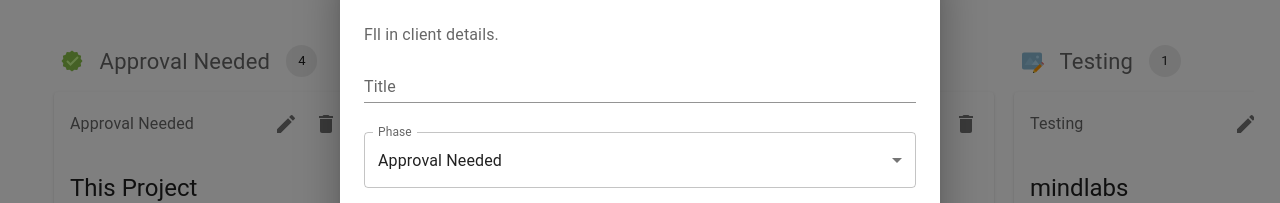
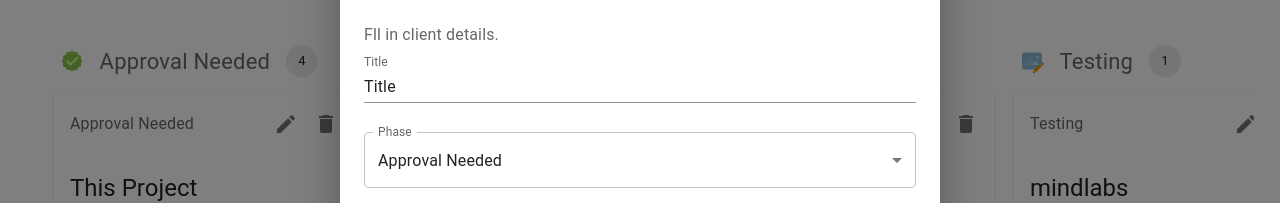
Before and after one commit to diivi/mgmt-dashboard, a Next.js app: page / in a window 1280 px wide. Both pictures are taken after a click on the button "ADD A NEW CLIENT". Shown: the part 174-377 px from the top of the page. Built offline with nearby package versions, Linux system fonts and the light colour scheme.

Commit message:
localstorage and add card to category

```diff
--- a/components/NewCard.jsx
+++ b/components/NewCard.jsx
@@ -15,36 +15,33 @@ import Typography from "@mui/material/Typography";
 import AdapterDateFns from "@mui/lab/AdapterDateFns";
 import LocalizationProvider from "@mui/lab/LocalizationProvider";
 import DatePicker from "@mui/lab/DatePicker";
+import moment from "moment";
 import { useState } from "react";
 
 export default function NewCard(props) {
-  const [title, setTitle] = useState("");
-  const [phase, setPhase] = useState("");
+  const [title, setTitle] = useState("Title");
+  const [phase, setPhase] = useState("Approval Needed");
   const [description, setDescription] = useState("Additional information");
   const [completion, setCompletion] = useState(0);
-  const [startDate, setStartDate] = useState("12/12/2021");
-  const [endDate, setEndDate] = useState("12/12/2021");
+  const [startDate, setStartDate] = useState(new Date());
+  const [endDate, setEndDate] = useState(new Date());
   const [owner, setOwner] = useState("");
 
   const handleAdd = () => {
-    console.log(
+    const task = {
       title,
       phase,
       description,
-      completion,
-      startDate,
-      endDate,
-      owner
-    );
+      percentageComplete: completion,
+      startDate: moment(startDate).format("YYYY-MM-DD"),
+      endDate: moment(endDate).format("YYYY-MM-DD"),
+      owner,
+    };
+    props.addTask(task);
   };
 
   return (
-    <Dialog
-      open={props.open}
-      onClose={props.handleClose}
-      fullWidth={true}
-      minWidth="lg"
-    >
+    <Dialog open={props.open} onClose={props.handleClose} fullWidth={true}>
       <DialogTitle>Add Client</DialogTitle>
       <DialogContent>
         <DialogContentText>Fll in client details.</DialogContentText>
@@ -55,6 +52,7 @@ export default function NewCard(props) {
           label="Title"
           type="text"
           fullWidth
+          defaultValue={title}
           variant="standard"
           onChange={(event) => setTitle(event.target.value)}
         />
@@ -66,7 +64,7 @@ export default function NewCard(props) {
               id="phase-select"
               label="Phase"
               onChange={(event) => setPhase(event.target.value)}
-              defaultValue={"Approval Needed"}
+              defaultValue={phase}
             >
               <MenuItem value={"Approval Needed"}>Approval Needed</MenuItem>
               <MenuItem value={"Todo"}>Todo</MenuItem>
--- a/components/Task.jsx
+++ b/components/Task.jsx
@@ -52,7 +52,7 @@ export default function Task(props) {
             <Box sx={{ width: "100%" }}>
               <LinearProgress
                 variant="determinate"
-                value={props.task.percentageComplete}
+                value={parseInt(props.task.percentageComplete)}
                 sx={{
                   height: "6px",
                   marginTop: "5px",
@@ -75,7 +75,9 @@ export default function Task(props) {
               <Stack direction="row" spacing={1}>
                 <Typography variant="subtitle1">
                   {/* {`${props.task.endDate.diff(props.task.startDate, "days")} days`} */}
-                  {`${moment(props.task.startDate).format("MMM DD")} - ${moment(props.task.endDate).format("MMM DD")}`}
+                  {`${moment(props.task.startDate).format("MMM DD")} - ${moment(
+                    props.task.endDate
+                  ).format("MMM DD")}`}
                 </Typography>
               </Stack>
             </div>
--- a/components/TaskCollection.jsx
+++ b/components/TaskCollection.jsx
@@ -14,6 +14,7 @@ import {
 } from "react-icons/fc";
 
 export default function TaskCollection(props) {
+  // fix loading error
   const [winReady, setwinReady] = useState(false);
   useEffect(() => {
     setwinReady(true);
--- a/pages/index.jsx
+++ b/pages/index.jsx
@@ -4,17 +4,36 @@ import TaskCollection from "../components/TaskCollection";
 import Button from "@mui/material/Button";
 import { DragDropContext } from "react-beautiful-dnd";
 import initData from "../data/data.js";
-import { useState, useEffect } from "react";
+import { useState, useEffect,useRef } from "react";
 import NewCard from "../components/newCard";
 
 export default function Home() {
   const [appState, setAppState] = useState(initData);
+  const isFirstRun = useRef(true);
+
+  useEffect(() => {
+    // dont set app state on first render but on every render anfterwards
+    if (isFirstRun.current) {
+      isFirstRun.current = false;
+      return;
+    }
+    localStorage.setItem("appState", JSON.stringify(appState));
+  }, [appState]);
+
+  useEffect(() => {
+    const appState = JSON.parse(localStorage.getItem("appState"));
+    if (appState) {
+      setAppState(appState);
+    }
+  }, []);
 
   const onDragEnd = (result) => {
     const { destination, source, draggableId } = result;
+    // if dropped anywhere outside doppables
     if (!destination) {
       return;
     }
+    // if dropped in same column at same position
     if (
       destination.droppableId === source.droppableId &&
       destination.index === source.index
@@ -27,6 +46,7 @@ export default function Home() {
     const endCategory = appState.categories.find(
       (c) => c.name === destination.droppableId
     );
+    //handle reordering
     if (startCategory === endCategory) {
       const newOrder = Array.from(startCategory.taskIds);
       const taskId = newOrder[source.index];
@@ -97,9 +117,40 @@ export default function Home() {
     });
   }
 
+  // for the add new task modal
   const [open, setOpen] = useState(false);
   const handleOpen = () => setOpen(true);
   const handleClose = () => setOpen(false);
+
+  function addTask(task) {
+    const newTaskId = appState.tasks.length + 1;
+    const newTask = {
+      id: newTaskId,
+      title: task.title,
+      description: task.description,
+      startDate: task.startDate,
+      endDate: task.endDate,
+      percentageComplete: task.percentageComplete,
+      owner: task.owner,
+    };
+    const newTasks = [...appState.tasks, newTask];
+    const newtaskCategory = task.phase;
+    const newCategories = appState.categories.map((c) => {
+      if (c.name === newtaskCategory) {
+        return {
+          ...c,
+          taskIds: [...c.taskIds, newTaskId],
+        };
+      }
+      return c;
+    });
+    setAppState({
+      ...appState,
+      tasks: newTasks,
+      categories: newCategories,
+    });
+    setOpen(false);
+  }
 
   return (
     <>
@@ -117,7 +168,7 @@ export default function Home() {
           <Button variant="contained" onClick={handleOpen}>
             Add a new Client
           </Button>
-          <NewCard open={open} handleClose={handleClose} />
+          <NewCard open={open} handleClose={handleClose} addTask={addTask} />
         </div>
         <DragDropContext onDragEnd={onDragEnd}>
           <div className={styles.row}>
```
